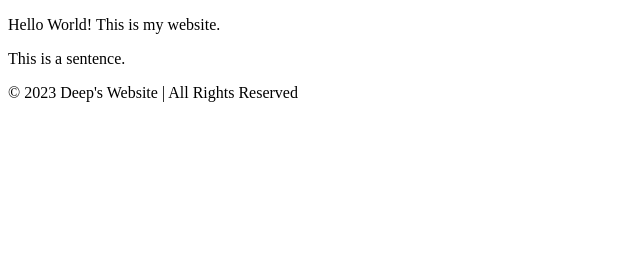
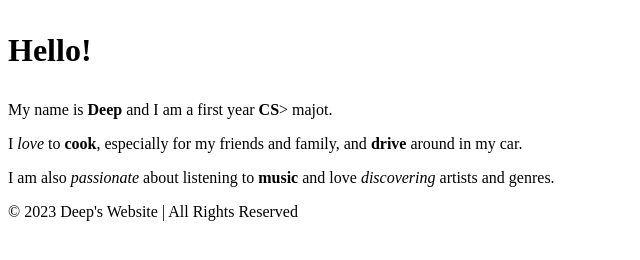
Before and after one commit to Deep-Singh14/Deep-Singh14.github.io, a plain HTML site: page index.html in a window 1280 px wide. Shown: the whole page, without its empty margins (0-640 px from the left). Drawn offline with Linux system fonts and the light colour scheme.

Commit message:
feat: added personal description in index.html

```diff
--- a/index.html
+++ b/index.html
@@ -7,8 +7,10 @@
     <nav></nav>
     <!-- <tag attribute="value">text content</tag> -->
     <main>
-        <p>Hello World! This is my website.</p>
-        <p>This is a sentence.</p>
+        <h1><p><strong>Hello!</strong></p></h1>
+        <p>My name is <strong>Deep</strong> and I am a first year <strong>CS</strong>> majot. </p>
+        <p>I <em>love</em> to <strong>cook</strong>, especially for my friends and family, and <strong>drive</strong> around in my car.</p>
+        <p>I am also <em>passionate</em> about listening to <strong>music</strong> and love <em>discovering</em> artists and genres.</p>
     </main>
     <footer>© 2023 Deep's Website | All Rights Reserved</footer>
   </body>
```
